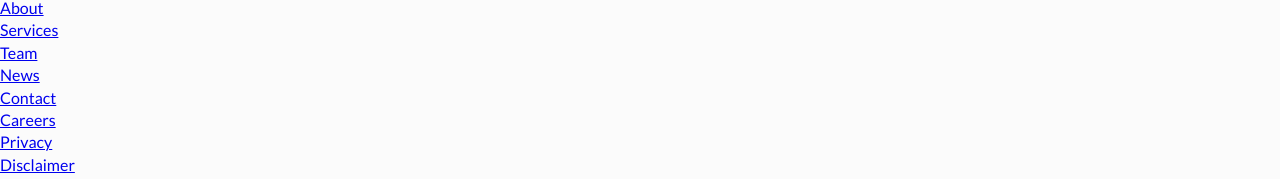
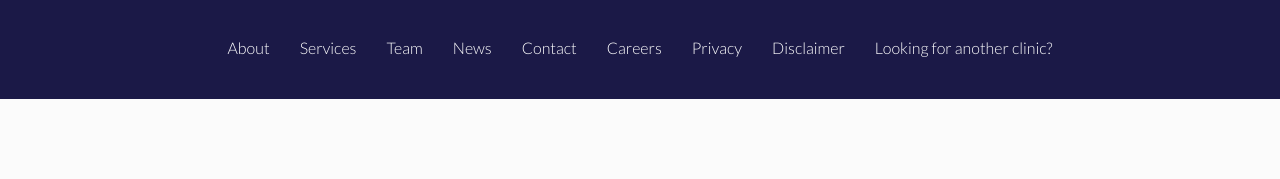
Before and after one commit to Rinekochan/August-Activity-2, a plain HTML site: page index.html in a window 1280 px wide. Shown: the part 1283-1462 px from the top of the page. After the commit the page ends 1382 px from the top, so only its background shows below. Drawn offline with Linux system fonts and the light colour scheme.

Commit message:
Add footer styles

```diff
--- a/css/style.css
+++ b/css/style.css
@@ -6,15 +6,15 @@
   /* Brand colors */
   --primary-green: #77a83f;
   --primary-green-dark: #577e2f;
-  --primary-yellow: #e9ed72;
-  --primary-navy: #1b1846;
+  --primary-yellow: #ebe772;
+  --primary-navy: #1b1947;
 
   /* UI colors */
   --text-dark: #000000;
   --text-light: #ffffff;
 
   /* Overlay colors */
-  --overlay-dark: rgba(0, 0, 0, 0.625);
+  --overlay-dark: rgba(0, 0, 0, 0.6);
 
   /* Background colors */
   --bg-light: #fbfbfb;
@@ -64,7 +64,7 @@ img {
   display: flex;
   justify-content: space-between;
   align-items: center;
-  max-width: 1200px;
+  max-width: 1400px;
   margin: 0 auto;
 }
 
@@ -217,3 +217,38 @@ img {
   height: 100%;
   object-fit: cover;
 }
+
+/*
+ * Footer styles
+ */
+
+.site-footer {
+  background-color: var(--primary-navy);
+  padding: 40px 0;
+}
+
+.footer-nav {
+  max-width: 1400px;
+  margin: 0 auto;
+  padding: 0 30px;
+}
+
+.footer-nav ul {
+  display: flex;
+  flex-wrap: wrap;
+  justify-content: center;
+  list-style: none;
+  gap: 30px;
+}
+
+.footer-nav a {
+  color: var(--text-light);
+  text-decoration: none;
+  font-weight: 300;
+  transition: opacity 0.3s ease;
+}
+
+.footer-nav a:hover {
+  opacity: 0.8;
+  text-decoration: underline;
+}
```
